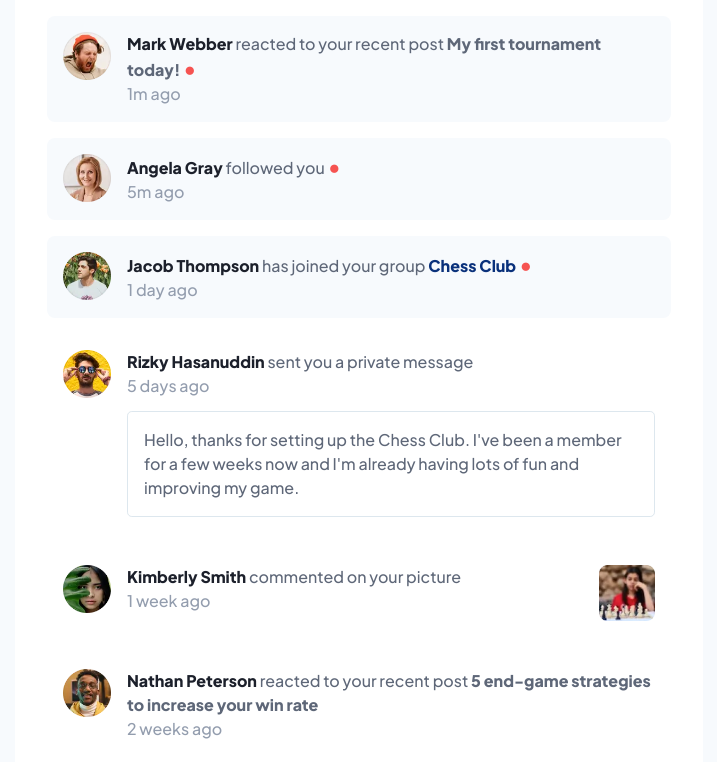
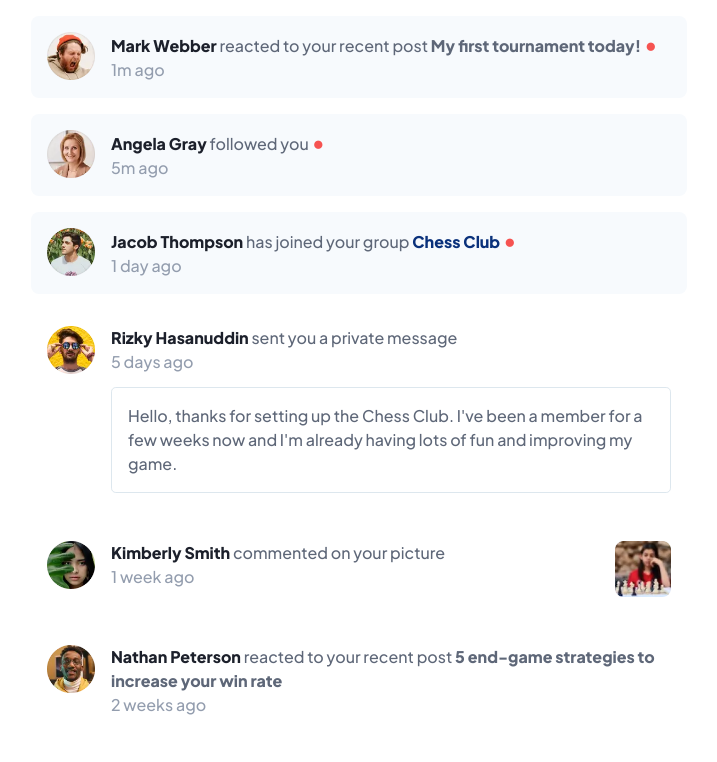
Before and after one commit to Jolijn0101/notifications-page, a plain HTML site: page index.html in a window 1280 px wide. Shown: the part 166-928 px from the top of the page, without its empty margins (281-998 px from the left). Drawn offline with Linux system fonts and the light colour scheme.

Commit message:
changed body width

```diff
--- a/style.css
+++ b/style.css
@@ -154,7 +154,7 @@ header p:hover,
     justify-content: center;
   }
   body {
-    width: 43em;
+    width: 45em;
     padding: 2.5em 2em 0 2em;
     border-radius: 1em;
     margin: 5em 0;
```
